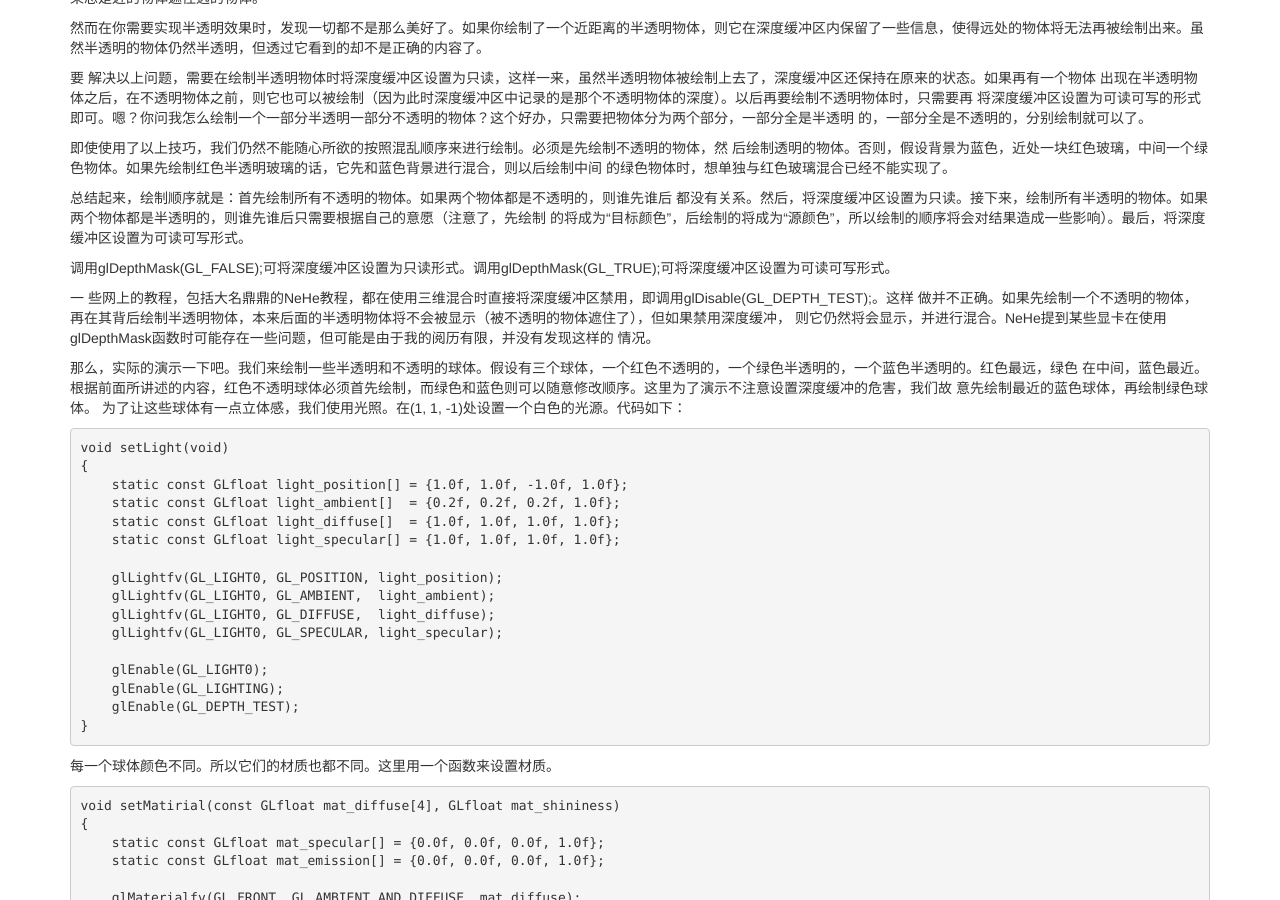
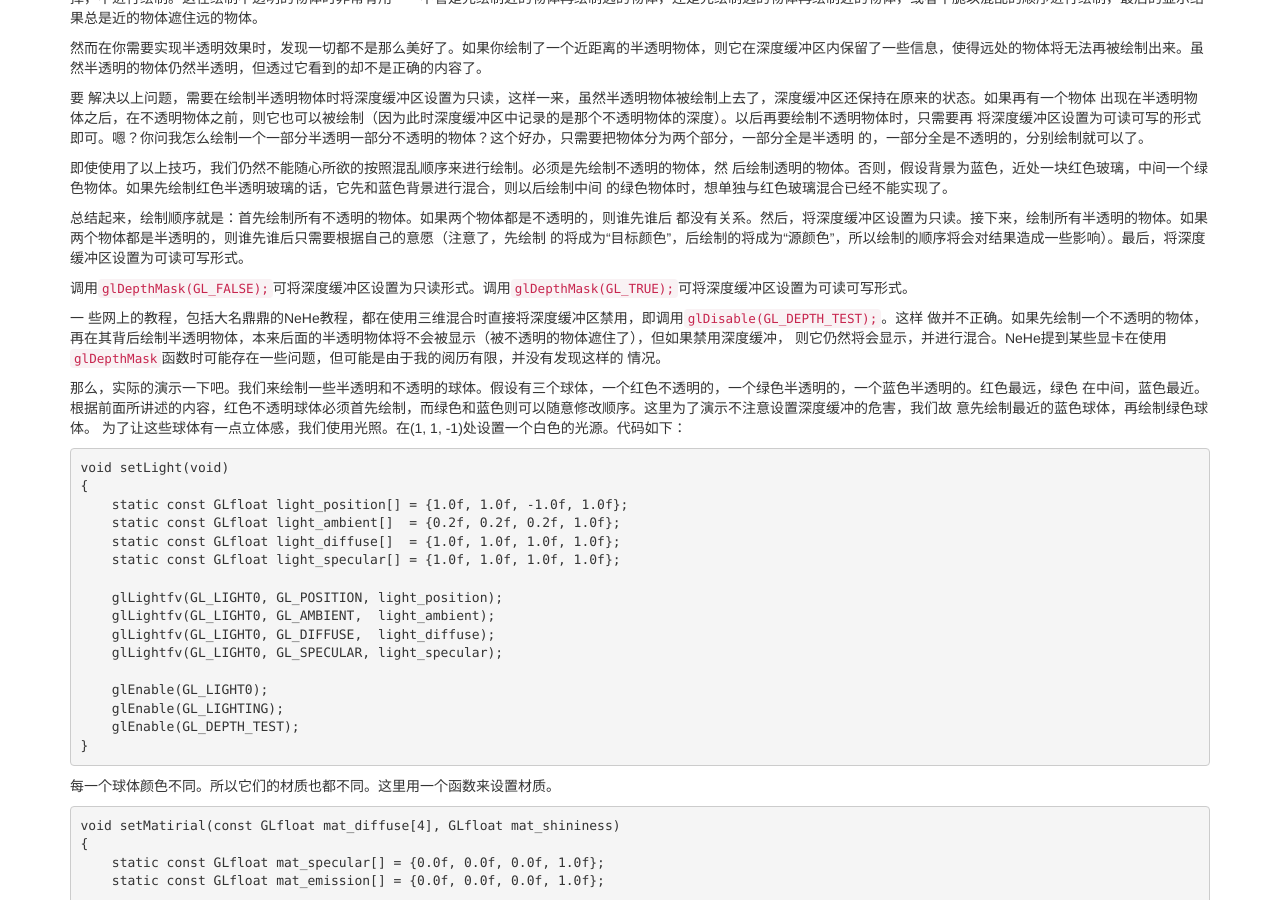
Before and after one commit to southwolf/Mywifi.github.io, a Jekyll site: the page built from _posts/2015-01-01-OpenGL-glBlendFunc.md, in a window 1280 px wide and 900 px high, scrolled down 1489 px. Built offline with Jekyll 4.4.1, drawn with Linux system fonts in a browser that asks for light colours; nearby versions of some CDN libraries; library files that are not in the unit come from our copies; comment, search, counter and statistics services are not loaded; some of the changed text lies outside the part shown.

```diff
--- a/_posts/2015-01-01-OpenGL-glBlendFunc.md
+++ b/_posts/2015-01-01-OpenGL-glBlendFunc.md
@@ -24,7 +24,7 @@ OpenGL 会把源颜色和目标颜色各自取出，并乘以一个系数（源
 (Rs*Sr+Rd*Dr, Gs*Sg+Gd*Dg, Bs*Sb+Bd*Db, As*Sa+Ad*Da)。
 当然了，如果颜色的某一分量超过了1.0，则它会被自动截取为1.0，不需要考虑越界的问题。
 
-源因子和目标因子是可以通过glBlendFunc函数来进行设置的。glBlendFunc有两个参数，前者表示源因子，后者表示目标因子。这两个参数可以是多种值，下面介绍比较常用的几种。
+源因子和目标因子是可以通过`glBlendFunc`函数来进行设置的。`glBlendFunc`有两个参数，前者表示源因子，后者表示目标因子。这两个参数可以是多种值，下面介绍比较常用的几种。
 
     GL_ZERO：     表示使用0.0作为因子，实际上相当于不使用这种颜色参与混合运算。
     GL_ONE：      表示使用1.0作为因子，实际上相当于完全的使用了这种颜色参与混合运算。
@@ -80,9 +80,9 @@ OpenGL 会把源颜色和目标颜色各自取出，并乘以一个系数（源
 
 总结起来，绘制顺序就是：首先绘制所有不透明的物体。如果两个物体都是不透明的，则谁先谁后 都没有关系。然后，将深度缓冲区设置为只读。接下来，绘制所有半透明的物体。如果两个物体都是半透明的，则谁先谁后只需要根据自己的意愿（注意了，先绘制 的将成为“目标颜色”，后绘制的将成为“源颜色”，所以绘制的顺序将会对结果造成一些影响）。最后，将深度缓冲区设置为可读可写形式。
 
-调用glDepthMask(GL_FALSE);可将深度缓冲区设置为只读形式。调用glDepthMask(GL_TRUE);可将深度缓冲区设置为可读可写形式。
+调用`glDepthMask(GL_FALSE);`可将深度缓冲区设置为只读形式。调用`glDepthMask(GL_TRUE);`可将深度缓冲区设置为可读可写形式。
 
-一 些网上的教程，包括大名鼎鼎的NeHe教程，都在使用三维混合时直接将深度缓冲区禁用，即调用glDisable(GL_DEPTH_TEST);。这样 做并不正确。如果先绘制一个不透明的物体，再在其背后绘制半透明物体，本来后面的半透明物体将不会被显示（被不透明的物体遮住了），但如果禁用深度缓冲， 则它仍然将会显示，并进行混合。NeHe提到某些显卡在使用glDepthMask函数时可能存在一些问题，但可能是由于我的阅历有限，并没有发现这样的 情况。
+一 些网上的教程，包括大名鼎鼎的NeHe教程，都在使用三维混合时直接将深度缓冲区禁用，即调用`glDisable(GL_DEPTH_TEST);`。这样 做并不正确。如果先绘制一个不透明的物体，再在其背后绘制半透明物体，本来后面的半透明物体将不会被显示（被不透明的物体遮住了），但如果禁用深度缓冲， 则它仍然将会显示，并进行混合。NeHe提到某些显卡在使用`glDepthMask`函数时可能存在一些问题，但可能是由于我的阅历有限，并没有发现这样的 情况。
 
 那么，实际的演示一下吧。我们来绘制一些半透明和不透明的球体。假设有三个球体，一个红色不透明的，一个绿色半透明的，一个蓝色半透明的。红色最远，绿色 在中间，蓝色最近。根据前面所讲述的内容，红色不透明球体必须首先绘制，而绿色和蓝色则可以随意修改顺序。这里为了演示不注意设置深度缓冲的危害，我们故 意先绘制最近的蓝色球体，再绘制绿色球体。
 为了让这些球体有一点立体感，我们使用光照。在(1, 1, -1)处设置一个白色的光源。代码如下：
@@ -166,7 +166,7 @@ OpenGL 会把源颜色和目标颜色各自取出，并乘以一个系数（源
         glutSwapBuffers();
     }
 
-大家也可以将上面两处glDepthMask删去，结果会看到最近的蓝色球虽然是半透明的，但它的背后直接就是红色球了，中间的绿色球没有被正确绘制。
+大家也可以将上面两处`glDepthMask`删去，结果会看到最近的蓝色球虽然是半透明的，但它的背后直接就是红色球了，中间的绿色球没有被正确绘制。
 
 ##小结：
 本课介绍了OpenGL混合功能的相关知识。
```
Also changed, not shown: other parts of _posts/2015-01-01-OpenGL-glBlendFunc.md (+1 -1 lines), _posts/2015-01-01-How-To-Read-BMP-File.md (added, +88 -0 lines).
